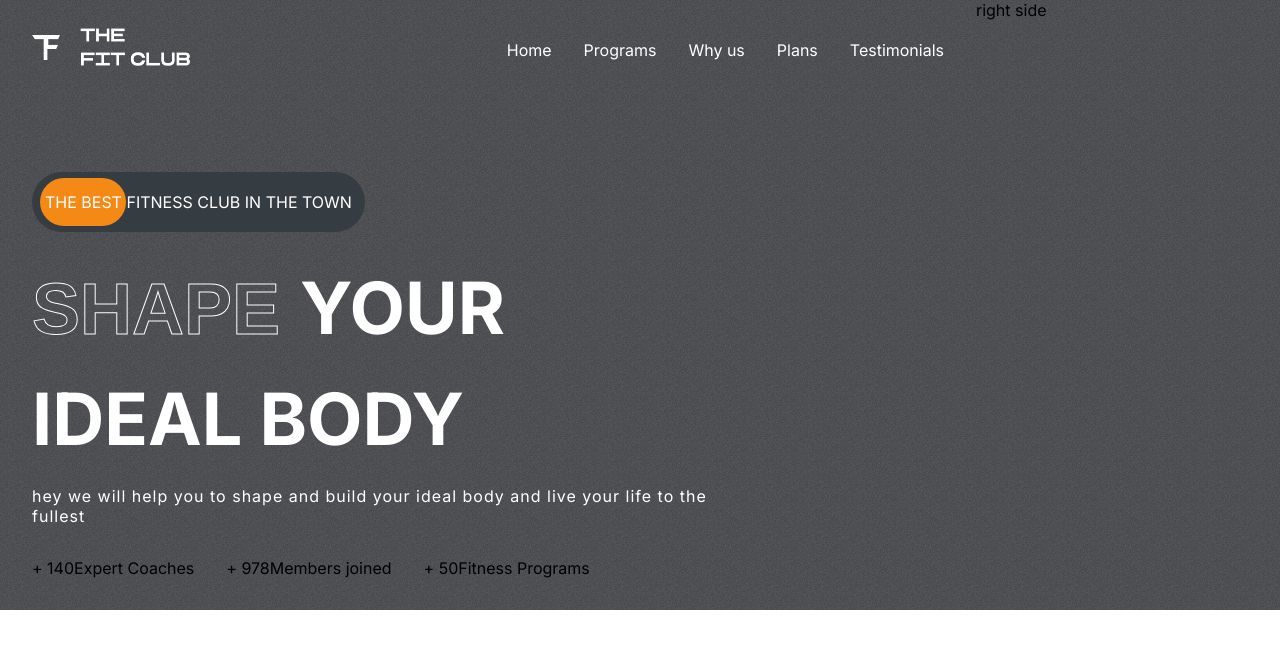
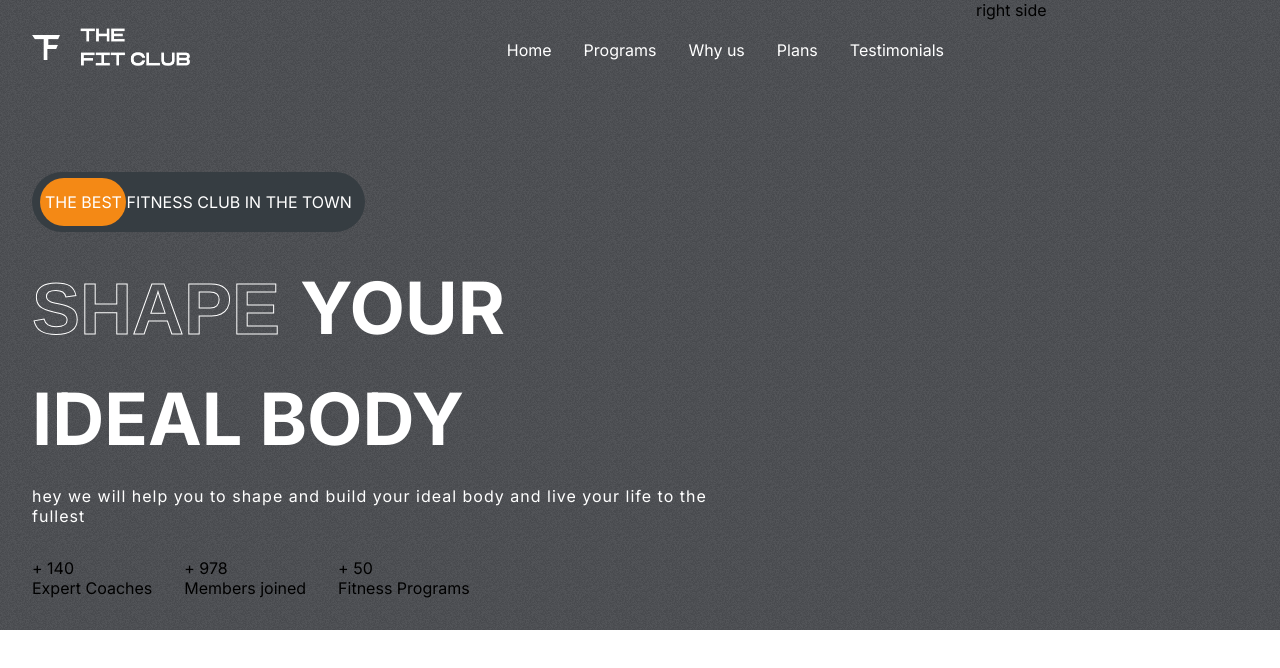
Before and after one commit to pallab17/Fithelp.o, a React (Create React App) app: page / in a window 1280 px wide. Shown: the top 668 px of the page. Built offline with nearby package versions, Linux system fonts and the light colour scheme.

Commit message:
files updated

```diff
--- a/src/components/Hero/Hero.css
+++ b/src/components/Hero/Hero.css
@@ -71,3 +71,7 @@
     display: flex;
     gap: 2rem;
 }
+.figures>div{
+    display: flex;
+    flex-direction: column;
+}
```
